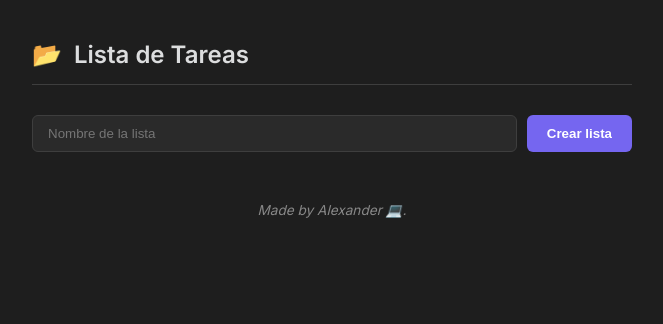
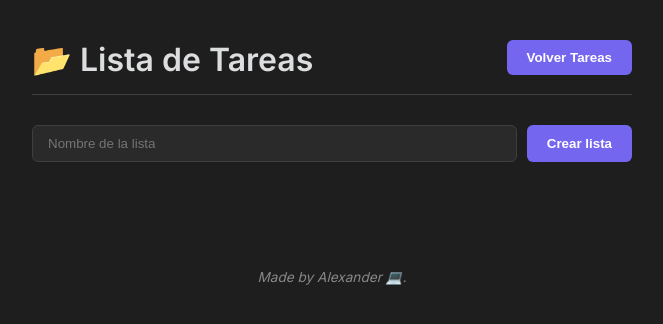
Before and after one commit to rvssian666/Entorno_Servidor, a Django app: template task_manager/task_manager/templates/index.html in a window 1280 px wide. Shown: the top 324 px of the page, without its empty margins (308-971 px from the left). Run offline with Django 5.2, Linux system fonts and the light colour scheme; the template is opened without the code that fills it, so the values that code supplies are empty.

Commit message:
retoques añadido index.html

```diff
--- a/task_manager/task_manager/static/styles.css
+++ b/task_manager/task_manager/static/styles.css
@@ -25,25 +25,24 @@ body {
     animation: fadeIn 0.5s ease;
 }
 
+
+
 /* Header con icono y título alineados */
 header {
     display: flex;
-    align-items: center;
-    gap: 12px;
+    justify-content: space-between;
     margin-bottom: 30px;
     border-bottom: 1px solid var(--border);
     padding-bottom: 15px;
 }
 
 header h1 {
-    font-size: 1.5rem;
+    font-size: 2rem;
     font-weight: 600;
     margin: 0;
 }
 
-.folder-icon {
-    font-size: 1.5rem;
-}
+
 
 /* Estilo del Formulario (Crear lista) */
 form {
@@ -66,6 +65,7 @@ input[type="text"]:focus {
     border-color: var(--accent);
 }
 
+.home-button,
 input[type="submit"] {
     background: var(--accent);
     color: white;
@@ -76,6 +76,9 @@ input[type="submit"] {
     font-weight: 600;
     transition: opacity 0.2s;
 }
+.home-button:hover{
+    opacity: 1.1 ;
+}
 
 input[type="submit"]:hover {
     opacity: 0.9;
@@ -84,13 +87,13 @@ input[type="submit"]:hover {
 /* Estilo de la Lista de Tareas */
 ol {
     list-style: none;
-    padding: 0;
+    padding: 1rem;
 }
 
 ol li {
     background-color: var(--bg-secondary);
     margin-bottom: 8px;
-    border-radius: 6px;
+    border-radius: 3px;
     border: 1px solid var(--border);
     transition: all 0.2s ease;
 }
@@ -101,11 +104,18 @@ ol li:hover {
 }
 
 ol li a {
-    display: block;
+    display: inline-block;
+    margin-left: 1rem;
     padding: 12px 15px;
     color: var(--text-normal);
     text-decoration: none;
 }
+#delete-button{
+    display: inline-block;
+    margin-left: 50px;
+
+}
+
 
 footer {
     margin-top: 50px;
--- a/task_manager/task_manager/templates/index.html
+++ b/task_manager/task_manager/templates/index.html
@@ -11,9 +11,11 @@
 
     <div class="obsidian-container">
         <header>
-            <span class="folder-icon">📂</span>
-            <h1>Lista de Tareas </h1>
 
+                <h1>📂 Lista de Tareas </h1>
+            <a href="{% url 'all_list'%}">
+            <button type="button" class="home-button">Volver Tareas</button>
+            </a>
         </header>
 
         <main>
@@ -27,9 +29,9 @@
                 <ol>
                     {% for List in all_list %}
                         <li>
-                            <a href="#">{{List.name}}</a>
+                            <a href="{% url 'get_task' List.id %}">{{List.name}}</a>
                             <a href="{% url 'delete_task_list' List.id %}" class="delete-link">
-                           <button> Eliminar!</button>
+                           <button id="delete-button"> Eliminar!</button>
                             </a>
                         </li>
                     {% endfor %}
--- a/task_manager/task_manager/templates/task.html
+++ b/task_manager/task_manager/templates/task.html
@@ -1,5 +1,5 @@
 {% extends "index.html" %} {% block content %}
-<h1>Lista de tareas en {{task_list.name}}</h1>
+<h1>Lista de tareas en "{{task_list.name}}" </h1>
 <form method="POST" action="{% url 'get_task' task_list.id %}">
     {% csrf_token %}
     <input type="text" name="title" placeholder="Titulo de la tarea">
@@ -8,7 +8,8 @@
 <hr>
     <ol>
         {% for task in tasks %}
-            <li>{{task.title}}</li>
+            <li>{{task.title}} <a href="{% url 'delete_especific_task' task_list.id task.id %}" class="delete-link">
+                <button>✅Eliminar</button></a></li>
         {% endfor %}
     </ol>
 {% endblock %}
```
